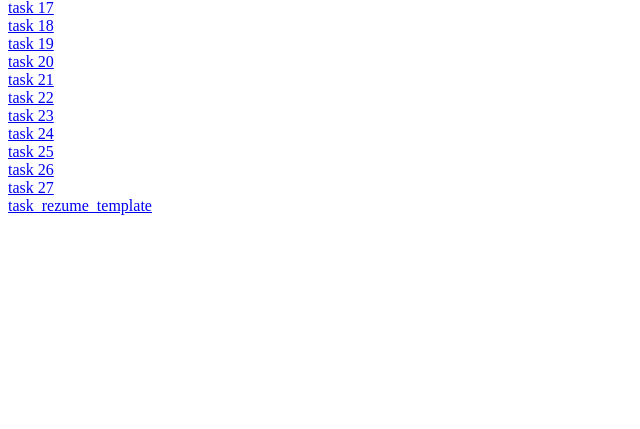
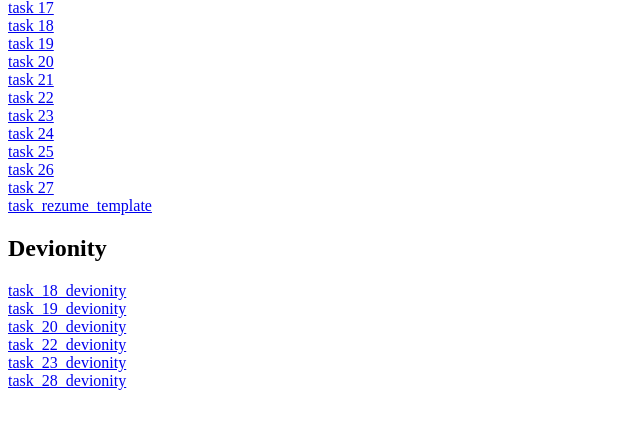
Before and after one commit to mahoska/tasks, a PHP site: page /php_basics_tasks/index.php in a window 1280 px wide. Shown: the part 297-726 px from the top of the page, without its empty margins (0-640 px from the left). Run offline with PHP 8.4, Linux system fonts and the light colour scheme.

Commit message:
change menu

```diff
--- a/php_basics_tasks/index.php
+++ b/php_basics_tasks/index.php
@@ -37,6 +37,13 @@ and open the template in the editor.
         <a href="25.php">task 25</a><br>
         <a href="26.php">task 26</a><br>
         <a href="27.php">task 27</a><br>
-        <a href="task_rezume/index.php">task_rezume_template</a>
+        <a href="task_rezume/index.php">task_rezume_template</a><br>
+        <h2>Devionity</h2>
+        <a href="devionity/18.php">task_18_devionity</a><br>
+        <a href="devionity/19.php">task_19_devionity</a><br>
+        <a href="devionity/20.php">task_20_devionity</a><br>
+        <a href="devionity/22.php">task_22_devionity</a><br>
+        <a href="devionity/23.php">task_23_devionity</a><br>
+        <a href="devionity/28.php">task_28_devionity</a><br>
     </body>
 </html>
```
